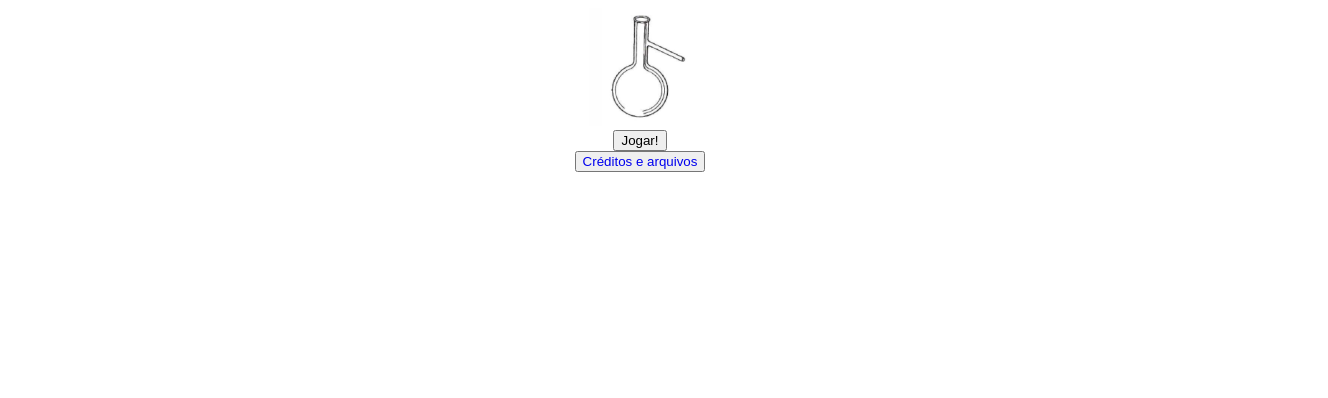
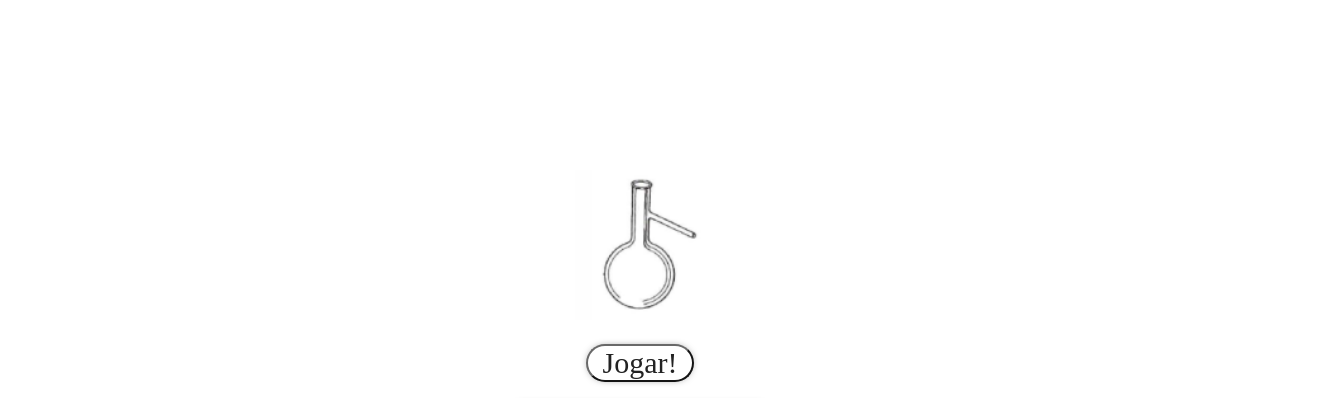
Before and after one commit to joseph-tonete/Glaswaren-Quiz, a plain HTML site: page index.html in a window 1280 px wide. Shown: the top 398 px of the page, 1328 px wide, since content can reach past the window. Drawn offline with Linux system fonts and the light colour scheme; a web font is replaced by a local one.

Commit message:
Update index.html

```diff
--- a/index.html
+++ b/index.html
@@ -3,7 +3,7 @@
     <head>
         <meta charset="utf-8">
         <title>Vidrarias!</title>
-        <link href="index.cssv=?0.01" rel="stylesheet">
+        <link href="index.css" rel="stylesheet">
         <link href="ícones/erlenmayer.png" rel="icon">
     </head>
     <!--Construção da tela inicial-->
```
